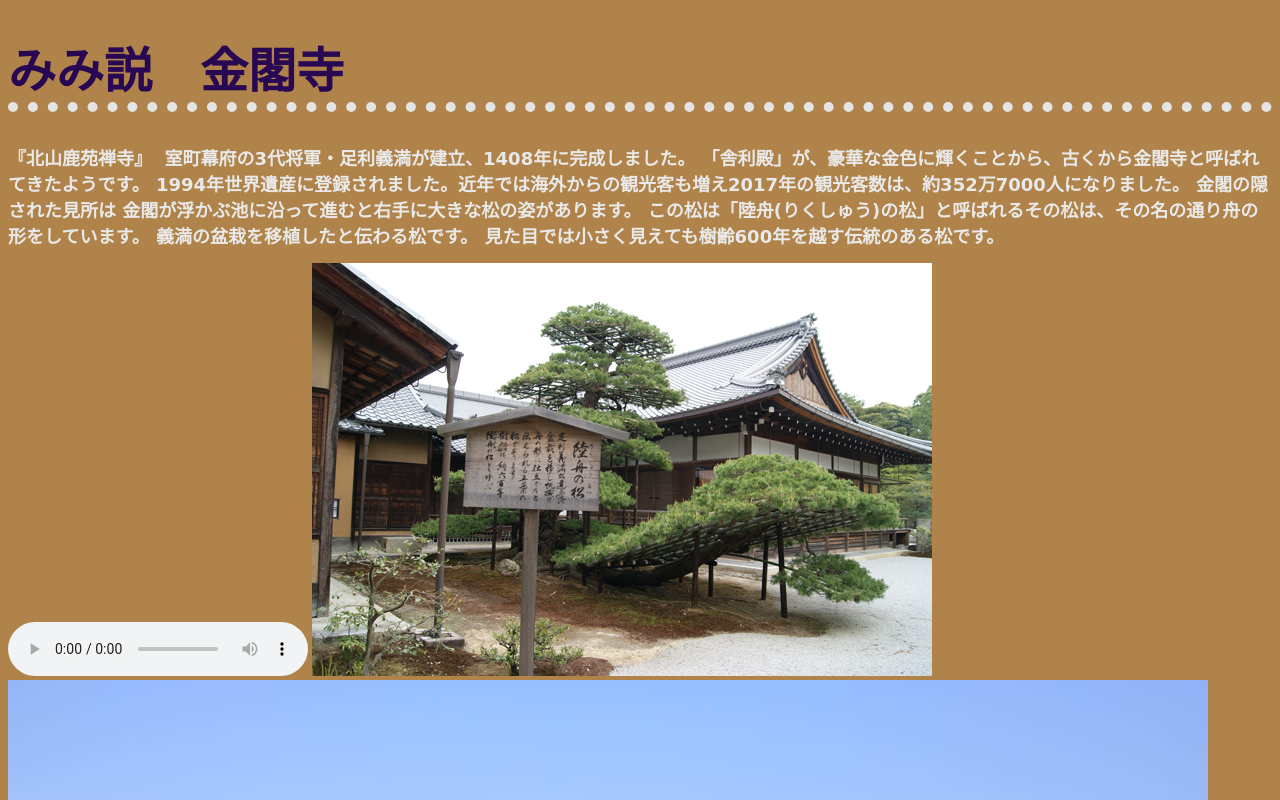
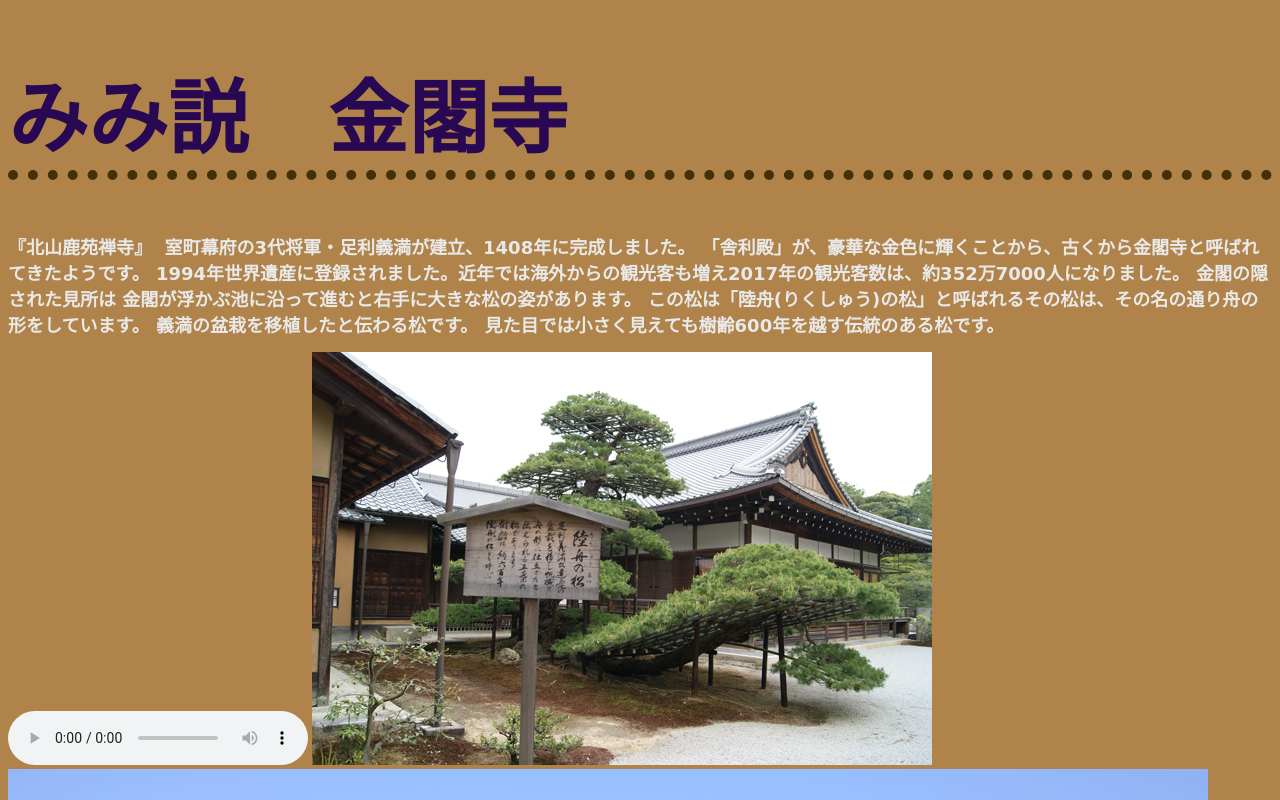
Before and after one commit to 5418057kawauchishunya/dc2-demo, a plain HTML site: page index.html in a window 1280 px wide. Shown: the top 800 px of the page. Drawn offline with Linux system fonts and the light colour scheme.

Commit message:
Add files via upload

```diff
--- a/style.css
+++ b/style.css
@@ -5,10 +5,10 @@ body {
 
 h1 {
   color: rgb(41, 8, 83);
-  font-size: 3.0em;
+  font-size: 5.0em;
   font-family: cursive;
   font-weight: 1600;
-  border-bottom: 10px dotted rgb(228, 228, 228);
+  border-bottom: 10px dotted rgb(68, 48, 6);
 }
 
 
```
